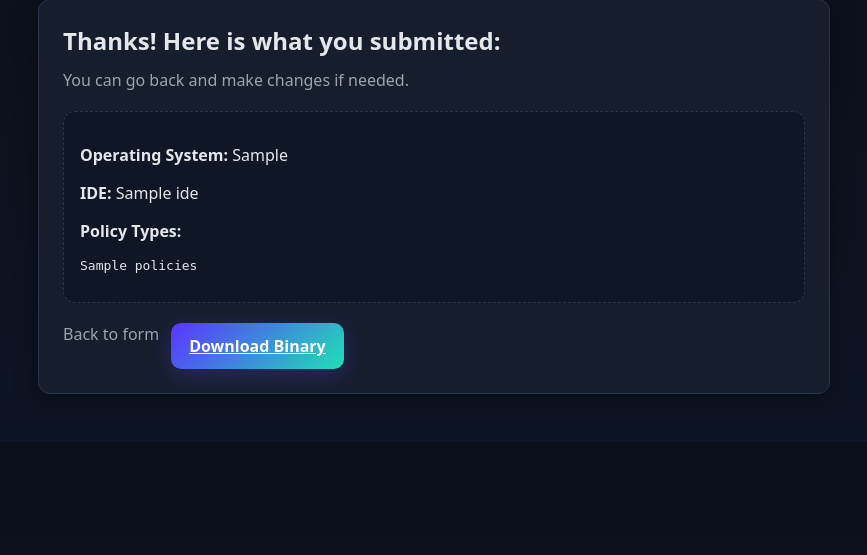
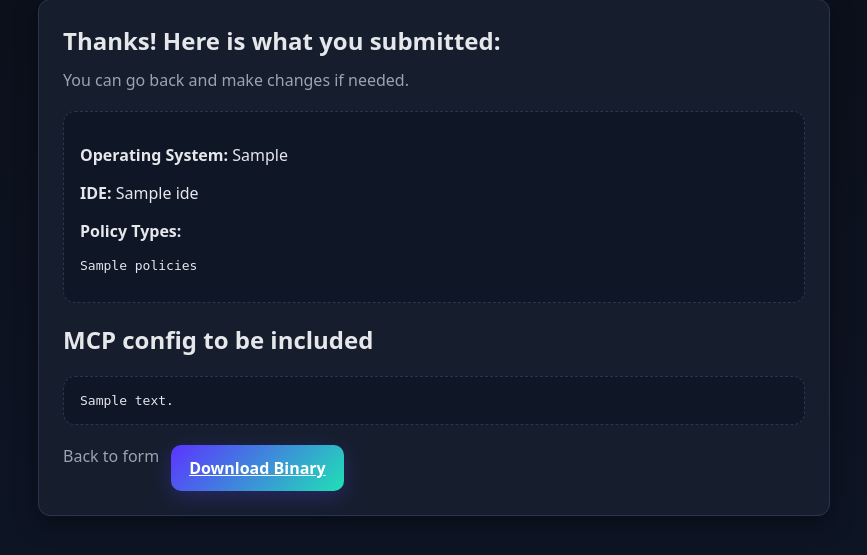
Before and after one commit to brookecastleberry/MCP_Policy_DB, a Flask app: template templates/result.html in a window 1280 px wide. Shown: the part 109-664 px from the top of the page, without its empty margins (206-1073 px from the left). Run offline with Flask 3, Linux system fonts and the light colour scheme; the template is opened without the code that fills it: most values are stand-ins (such as "Sample title", 1, 10 or a date in 2020).

Commit message:
Show .vscode/mcp.json on result page under 'MCP config to be included'

```diff
--- a/app.py
+++ b/app.py
@@ -1,5 +1,6 @@
 import os
 from flask import Flask, render_template, request, redirect, url_for
+import os
 
 
 app = Flask(__name__)
@@ -22,6 +23,15 @@ def is_valid_choice(choice: str, allowed: list[str]) -> bool:
 	if choice is None:
 		return False
 	return choice in allowed
+
+
+def read_mcp_config_text() -> str:
+	try:
+		config_path = os.path.join(app.root_path, ".vscode", "mcp.json")
+		with open(config_path, "r", encoding="utf-8") as file_handle:
+			return file_handle.read()
+	except Exception:
+		return ""
 
 
 @app.route("/", methods=["GET", "POST"])
@@ -57,6 +67,7 @@ def index():
 			operating_system=operating_system,
 			ide=ide,
 			policies=policies,
+			mcp_config_text=read_mcp_config_text(),
 		)
 
 	return render_template(
--- a/templates/result.html
+++ b/templates/result.html
@@ -24,6 +24,12 @@
           <p><strong>Policy Types:</strong></p>
           <pre style="white-space: pre-wrap; word-wrap: break-word;">{{ policies }}</pre>
         </div>
+
+        <h2 style="margin-top: 20px;">MCP config to be included</h2>
+        <div class="summary">
+          <pre style="white-space: pre-wrap; word-wrap: break-word; margin: 0;"><code>{{ mcp_config_text }}</code></pre>
+        </div>
+
         <div class="actions">
           <a class="muted-link" href="/">Back to form</a>
           <a class="button" href="{{ url_for('static', filename='download.bin') }}" download>Download Binary</a>
```
